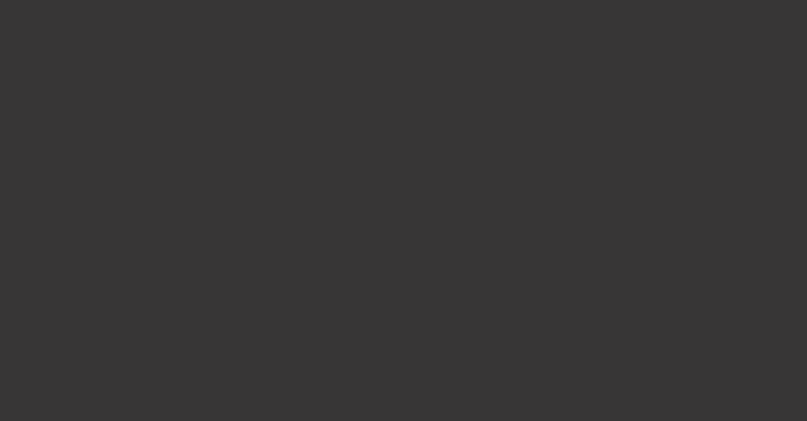
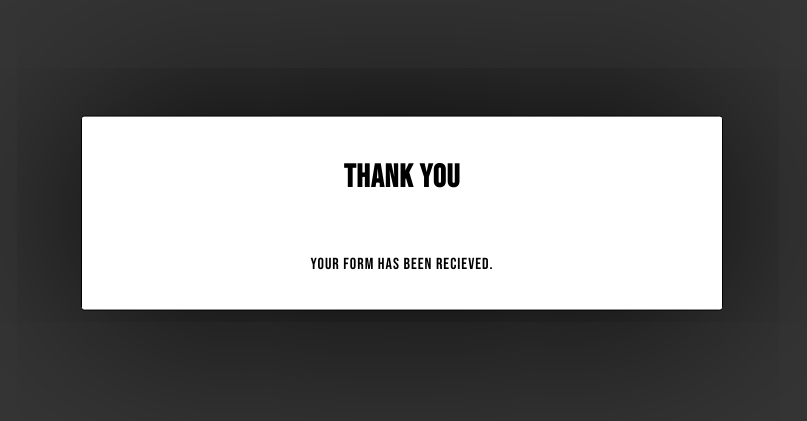
Before and after one commit to AAlchi/steamers, a React (Create React App) app in the folder frontend/: page /ConfirmationPage in a window 1280 px wide. Before the commit this address had no page. Shown: the part 187-608 px from the top of the page, without its empty margins (238-1045 px from the left). Built offline with nearby package versions, Linux system fonts and the light colour scheme.

Commit message:
unscuffed front end finally

```diff
--- a/frontend/src/App.js
+++ b/frontend/src/App.js
@@ -1,12 +1,19 @@
 import "./index.css";
 import { BrowserRouter, Route, Routes } from "react-router-dom";
 import Form from "./pages/Form";
+import More from "./pages/More";
+import ErrorPage from "./pages/ErrorPage";
+import ConfirmationPage from "./pages/ConfirmationPage";
+
 
 function App() {
   return (
     <BrowserRouter>
       <Routes>
+        <Route path="/ErrorPage" element={<ErrorPage/>}/>
+        <Route path="/ConfirmationPage" element={<ConfirmationPage />} />
         <Route path="/" element={<Form />} />
+        <Route path="/More" element={<More />} />
       </Routes>
     </BrowserRouter>
   );
--- a/frontend/src/pages/ConfirmationPage.js
+++ b/frontend/src/pages/ConfirmationPage.js
@@ -1,8 +1,12 @@
 import React from "react";
+import "../template.css";
 
-export default function Form() {
-  return <div>
-    <h1>Thank You</h1>
-    <p>your form has been recieved.</p>
-  </div>;
+export default function ConfirmationPage() {
+  return  <div className="body">
+      <div className="center">
+      <h1>Thank You</h1>
+      <p>your form has been recieved.</p>
+      </div>
+      </div>
+    ;
 }
--- a/frontend/src/pages/Footer.js
+++ b/frontend/src/pages/Footer.js
@@ -5,7 +5,7 @@ export default function Footer() {
   return (
     <div className="footer">
       &copy; 2023 Steamers |{" "}
-      <Link className="linkthelink" to="/more">
+      <Link className="linkthelink" to="/More">
         More Information
       </Link>
     </div>
--- a/frontend/src/pages/Form.js
+++ b/frontend/src/pages/Form.js
@@ -27,6 +27,8 @@ export default function Form() {
         <button>Sign Up</button>
       </form>
       <Footer />
+      <Link to="/ConfirmationPage">ConfirmationPage</Link>
+      <Link to="/ErrorPage">ErrorPage</Link>
     </>
   );
 }
--- /dev/null
+++ b/frontend/src/pages/More.js
@@ -0,0 +1,14 @@
+import React from 'react';
+import "../template.css";
+
+export default function More() {
+    return <div>
+        <body>
+            <div className="center">
+                <img src="https://static.wixstatic.com/media/09862f_88f06041bdb745eb9e79aed1dff86577~mv2.png/v1/fill/w_460,h_118,al_c,q_85,usm_0.66_1.00_0.01,enc_auto/Logo.png"></img>
+               <center><h1>Project Headspace and Timing</h1></center>
+                <center><p>Our mission is to encourage positive mental health practices among our veterans. We work to unify them with their communities, nature, and themselves. </p></center>
+            </div>
+        </body>
+    </div>;
+}
--- /dev/null
+++ b/frontend/src/template.css
@@ -0,0 +1,56 @@
+@import url("https://fonts.googleapis.com/css2?family=Bebas+Neue&display=swap");
+
+
+.body {
+    font-family: "Bebas Neue";
+    background-color: rgb(55, 54, 54);
+    overflow-x: hidden;
+  }
+
+  .center {
+    width: 70vw;
+    padding: 20px;
+    border: 1px solid black;
+    position: absolute;
+    top: 50%;
+    left: 50%;
+    transform: translate(-50%, -50%);
+    display: flex;
+    flex-direction: column;
+    align-items: center;
+    justify-content: space-evenly;
+    gap: 20px;
+    max-width: 600px;
+    min-width: 150px;
+    border-radius: 3.14159626px;
+    background-color: white;
+    box-shadow: 2px 0px 200px 2px;
+  }
+
+
+  h2 {
+    font-size: 30px;
+    color: rgb(3, 12, 53);
+  }
+
+  .footer {
+    position: absolute;
+    bottom: 0;
+    width: 100%;
+    text-align: center;
+    color: white;
+    font-size: 18px;
+    font-weight: bold;
+    padding-bottom: 20px;
+  }
+
+  .linkthelink {
+    color: rgb(135, 135, 208);
+  }
+
+  @media (max-height: 423px) {
+    form {
+      top: 5%;
+      transform: translatex(-50%);
+    }
+  }
```
